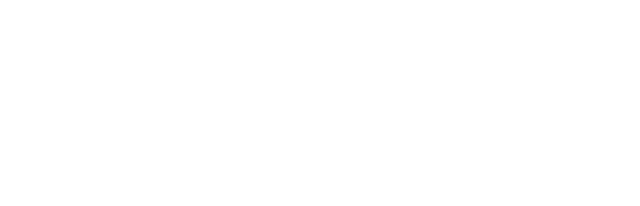
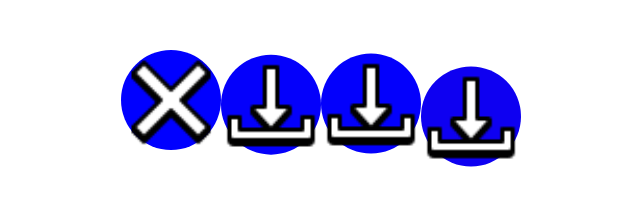
Before and after one commit to ggdelamul/IntroGSAP, a plain HTML site: page index.html in a window 1280 px wide. Shown: the whole page, without its empty margins (319-959 px from the left). Drawn offline with nearby package versions, Linux system fonts and the light colour scheme.

Commit message:
first script gsap

```diff
--- a/app.js
+++ b/app.js
@@ -0,0 +1,17 @@
+gsap.to ('.circle' ,
+{
+y : -300,
+backgroundColor :"blue",
+delay: 2,
+duration: 3,
+ease: "bounce",
+
+onUpdate : ()=>{
+    document.querySelector('.circle img').setAttribute("src", "./image/icons8-effacer-48.png");
+},
+stagger: {
+    each:0.15,
+    repeat:2,
+yoyo:true,
+}
+});
--- a/index.html
+++ b/index.html
@@ -8,7 +8,21 @@
     <link rel="stylesheet" href="style/style.css">
 </head>
 <body>
-
-    <script src="app.js"></script>
+    <div class="container">
+        <div class="circle">
+            <img src="image/icons8-télécharger-48.png" alt="">
+        </div>
+        <div class="circle">
+            <img src="image/icons8-télécharger-48.png" alt="">
+        </div>
+        <div class="circle">
+            <img src="image/icons8-télécharger-48.png" alt="">
+        </div>
+        <div class="circle">
+            <img src="image/icons8-télécharger-48.png" alt="">
+        </div>
+    </div>
+    <script src="https://cdnjs.cloudflare.com/ajax/libs/gsap/3.12.0/gsap.min.js"></script>
+    <script src="app.js" type="module"></script>
 </body>
 </html>
--- a/style/style.css
+++ b/style/style.css
@@ -3,3 +3,17 @@
     padding:0;
     box-sizing: border-box;
 }
+.container {
+    height:100vh;
+    display:flex;
+    justify-content: center;
+    align-items: center;
+}
+.circle{
+    width:100px;
+    height:100px;
+    background-color: red;
+    border-radius: 50%;
+    display:flex;
+    justify-content: center;
+}
```
Also changed, not shown: image/icons8-effacer-48.png (added), image/icons8-télécharger-48.png (added), 3 other files.
